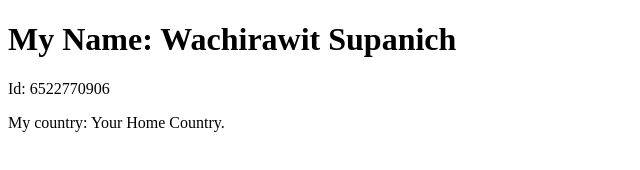
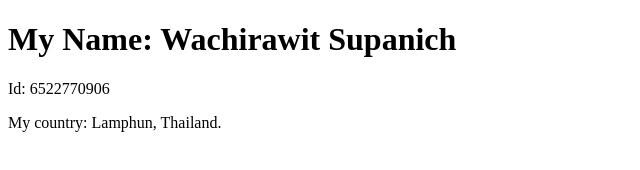
Before and after one commit to terspn/DES424_6522770906, a plain HTML site: page src/index.html in a window 1280 px wide. Shown: the full height of the page, 0-640 px from the left. Drawn offline with Linux system fonts and the light colour scheme.

Commit message:
country changes

```diff
--- a/src/index.html
+++ b/src/index.html
@@ -3,6 +3,6 @@
     <body>
     	<h1>My Name: Wachirawit Supanich</h1>
         <p>Id: 6522770906</p>
-        <p>My country: Your Home Country.</p>
+        <p>My country: Lamphun, Thailand.</p>
     </body>
 </html>
```
